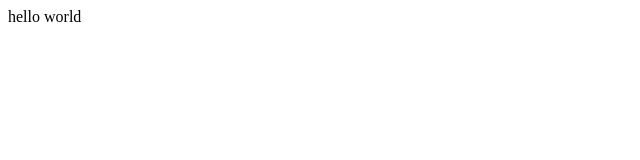
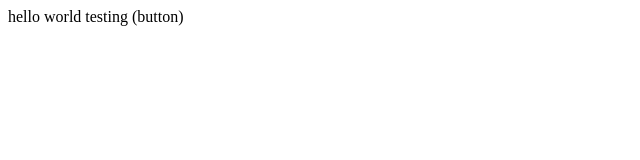
Before and after one commit to Samadhanautomation/localrepo, a plain HTML site: page index.html in a window 1280 px wide. Shown: the whole page, without its empty margins (0-640 px from the left). Drawn offline with Linux system fonts and the light colour scheme.

```diff
--- a/index.html
+++ b/index.html
@@ -1 +1 @@
-<p>hello world</p>
+<p>hello world testing (button) </p>
```
